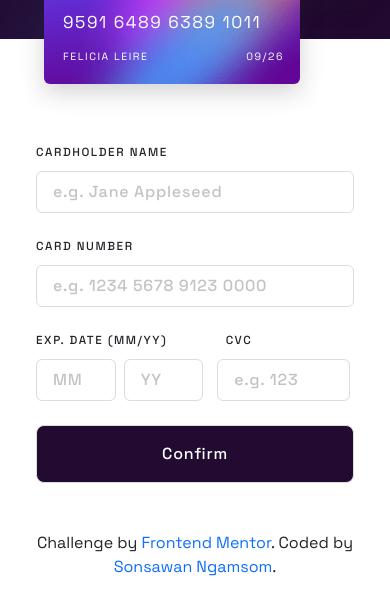
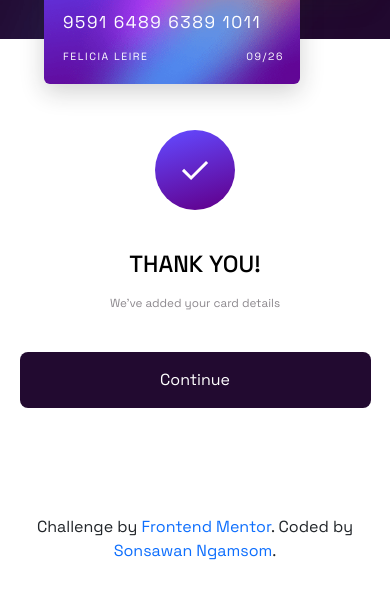
Before and after one commit to murphy6867/interactive-card-details-form-main, a website: page pages/success.html in a window 390 px wide. Shown: the part 203-818 px from the top of the page. Drawn offline with nearby package versions, Linux system fonts and the light colour scheme.

Commit message:
Set  Redirection Page

```diff
--- a/pages/success.css
+++ b/pages/success.css
@@ -77,41 +77,25 @@
   letter-spacing: 0.1vw;
 }
 
-/* User Input */
-.user-input {
-  min-width: 70vw;
-  height: 95vh;
+/* Message */
+
+.messsage {
+  width: 100%;
 }
 
-.user-input-container {
-  width: 40vw;
-  margin-left: 8vw;
+.messsage h1 {
+  font-size: 3vw;
 }
 
-label {
-  letter-spacing: 0.4vw;
-  font-size: 1vw;
+.messsage p {
+  color: #8C888D;
+  font-size: 1.3vw;
 }
 
-input {
-  border: 1px solid #DCDCDC;
-  letter-spacing: 0.1vw;
-  font-weight: 500;
+.messsage a {
+  background-color: #220A30;
+  width: 35%;
 }
-
-input[type="submit"] {
-  background-color: #220A30;
-}
-
-input::placeholder {
-  color: #C4C2C4;
-  font-weight: 500;
-}
-
-.card_cvc {
-  margin-left: 0.5vw;
-}
-
 
 @media screen and (max-width: 767px) {
 
@@ -179,26 +163,23 @@ input::placeholder {
     letter-spacing: 0.4vw;
   }
 
-  /* User input */
-  .user-input {
-    min-width: 70vw;
-    height: auto;
+  /* Message */
+  .messsage {
+    height: 45vh;
   }
 
-  .user-input-container {
-    width: 100%;
-    margin-left: 0vw;
+  .messsage h1 {
+    font-size: 6vw;
   }
 
-  label {
-    letter-spacing: 0.4vw;
+  .messsage p {
     font-size: 3vw;
   }
 
-  input {
-    letter-spacing: 0.2vw;
-    font-weight: 500;
+  .messsage a {
+    width: 90%;
   }
+
 
 }
 
--- a/pages/success.html
+++ b/pages/success.html
@@ -18,34 +18,21 @@
         <div class="bg-website p-4">
           <div class="card-container d-flex position-relative">
             <div class="card-box card-back position-absolute rounded">
-              <p class="text-white position-absolute">123</p>
+              <p id="cardCvc" class="text-white position-absolute">123</p>
             </div>
             <div class="card-box card-front position-absolute rounded">
               <img class="position-absolute" src="../images/card-logo.svg" alt="logo-card" />
-              <p class="text-white position-absolute">9591 6489 6389 1011</p>
-              <p class="text-white position-absolute text-uppercase">felicia leire</p>
-              <p class="text-white position-absolute text-uppercase">09/26</p>
+              <p id="cardNumber" class="text-white position-absolute">9591 6489 6389 1011</p>
+              <p id="cardName" class="text-white position-absolute text-uppercase">felicia leire</p>
+              <p id="cardDate" class="text-white position-absolute text-uppercase">09/26</p>
             </div>
           </div>
         </div>
-        <div class="user-input container pt-5 px-4 d-md-flex align-items-center justify-content-center">
-          <div class="user-input-container row mt-3 pt-3 d-md-flex align-items-center justify-content-center">
-            <form  method="post" id="card_information">
-              <label class="col-12 text-uppercase pt-4 fw-medium" for="card_name">cardholder name</label>
-              <input class="col-12 py-2 px-3 mt-2 py-md-3 rounded" type="text" name="card_name" id="card_name" placeholder="e.g. Jane Appleseed" required />
-
-              <label class="col-12 text-uppercase pt-4 fw-medium" for="card_number">card number</label>
-              <input class="col-12 py-2 px-3 mt-2 py-md-3 rounded" type="number" name="card_number" id="card_number" placeholder="e.g. 1234 5678 9123 0000" required />
-
-              <label class="col-7 text-uppercase pt-4 fw-medium" for="card_date">exp. date (mm/yy)</label>
-              <label class="col-3  text-uppercase pt-4 fw-medium" for="card_cvc">cvc</label>
-              <input class="col-3 py-2 px-3 mt-2 py-md-3 rounded me-1" type="number" name="card_mm" id="card_date" placeholder="MM" required />
-              <input class="col-3 py-2 px-3 mt-2 py-md-3 rounded me-2 " type="number" name="card_yy" id="card_date" placeholder="YY" required />
-              <input class="card_cvc col-5 py-2 px-3 mt-2 py-md-3 rounded " type="number" name="card_cvc" id="card_cvc" placeholder="e.g. 123" required />
-
-              <input class="mt-4 p-3 w-100 rounded-3 text-white fw-medium" type="submit" value="Confirm">
-            </form>
-          </div>
+        <div class="messsage d-flex flex-column align-items-center justify-content-center mt-5 mt-md-0">
+          <img class="mb-md-5 mb-4" src="../images/icon-complete.svg" alt="Complete Icon" />
+          <h1 class="text-black text-uppercase my-3">thank you!</h1>
+          <p>We've added your card details</p>
+          <a class="text-decoration-none text-white py-3 py-md-3 px-md-5 mt-4 text-center rounded-3 my-md-5 my-3 " href="../index.html">Continue</a>
         </div>
       </div>
     </div>
```
Also changed, not shown: index.html (+5 -11 lines), validation.js (+6 -40 lines).
